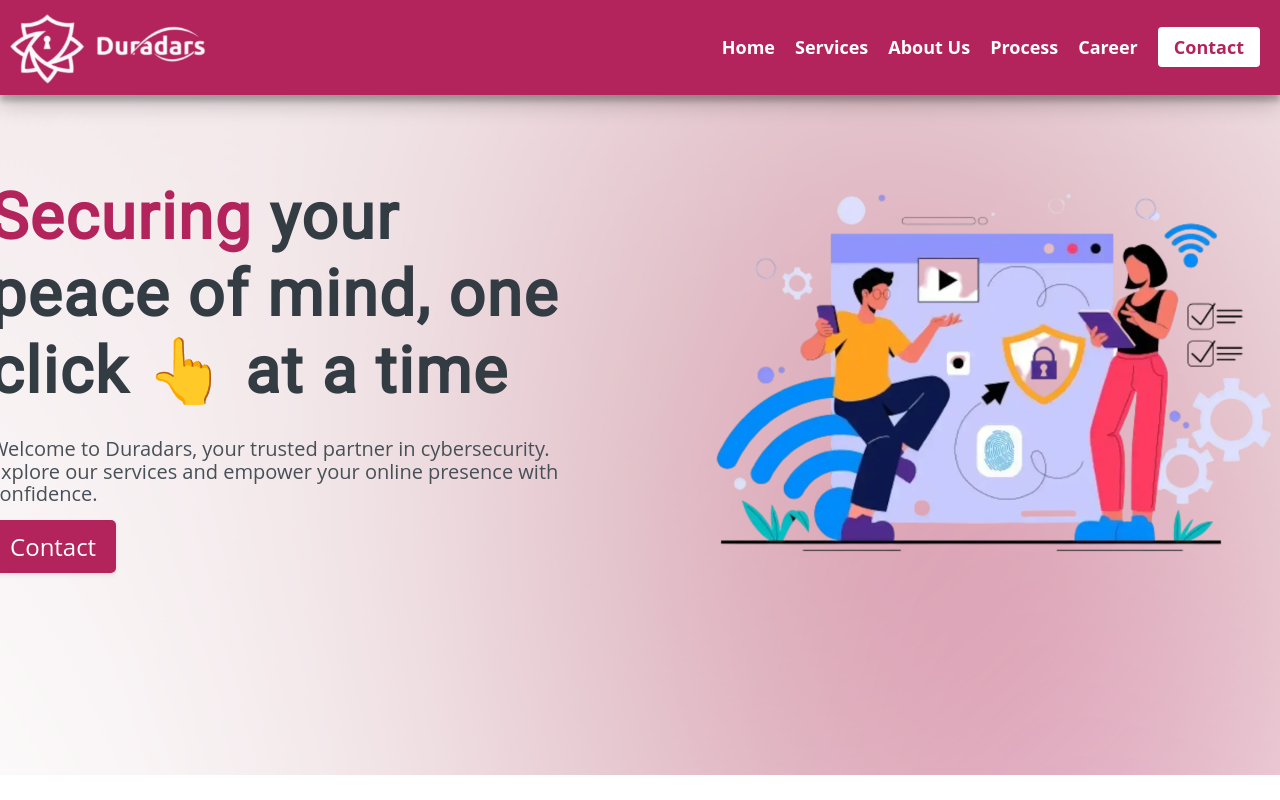
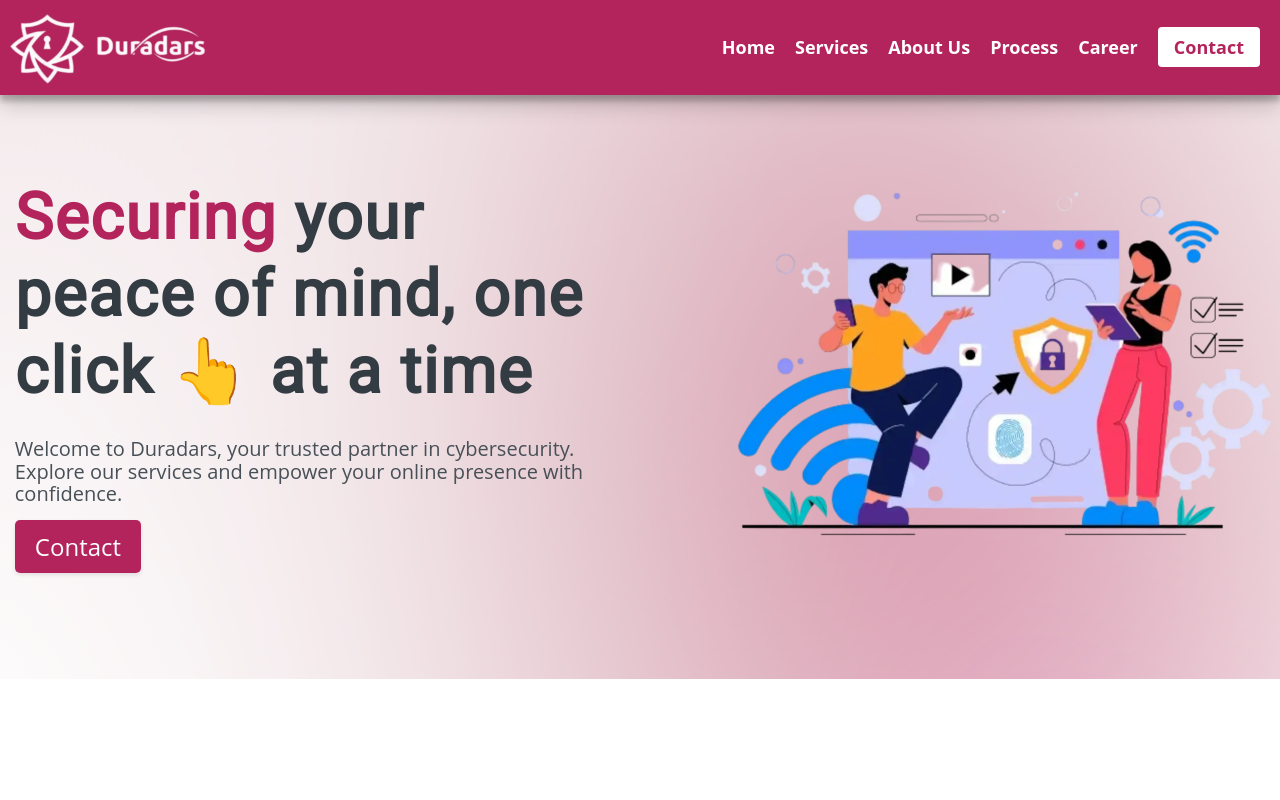
Before and after one commit to devasyarajguru/Duradars-website, a React (Vite) app: page / in a window 1280 px wide. Built offline with nearby package versions, Linux system fonts and the light colour scheme.

Commit message:
chore:Modifying hero section of page

```diff
--- a/src/CSS/Home.css
+++ b/src/CSS/Home.css
@@ -4,7 +4,7 @@
   flex-direction: column;
   align-items: center;
   padding: 20px;
-  height: 100vh;
+  /* height: 100vh; */
 }
 
 /* Apply SVG as a background */
@@ -327,11 +327,18 @@
 
 @media (min-width: 1025px) and (max-width: 1200px) {
 
-  .main-home-container {
+  /* .main-home-container {
     display: flex;
-    flex-direction: column;
+    flex-direction: row;
     align-items: center;
     padding: 20px;
+  } */
+
+  .content-container {
+    display: flex;
+    justify-content: center;
+    align-items: center;
+    flex-direction: column;
   }
 
   .tagline {
@@ -372,8 +379,46 @@
 
 @media (min-width:1200px)
 {
-  .tagline
-  {
+  .tagline{
     font-size: 4rem;
   }
+
+  .hero-section-content
+  {
+    margin-left: 2%;
+  }
+  /* .tagline {
+    max-width: 100%;
+    font-size: 4rem;
+    width: 100%;
+    text-align: center;
+    margin-bottom: 20px;
+    letter-spacing: 0.15rem;
+  }
+
+  .paragraph {
+    max-width: 85%;
+    font-size: 1.125rem;
+    width: 100%;
+    text-align: center;
+    margin-bottom: 20px;
+  }
+
+  .custom-button {
+    width: 250px;
+    margin-top: 20px;
+  }
+
+  .hero-section-content {
+    display: flex;
+    justify-content: center;
+    align-items: center;
+    flex-direction: column;
+    margin-bottom: 100px;
+  }
+
+  .svg-image {
+    max-width: 600px;
+    height: auto;
+  } */
 }
```
